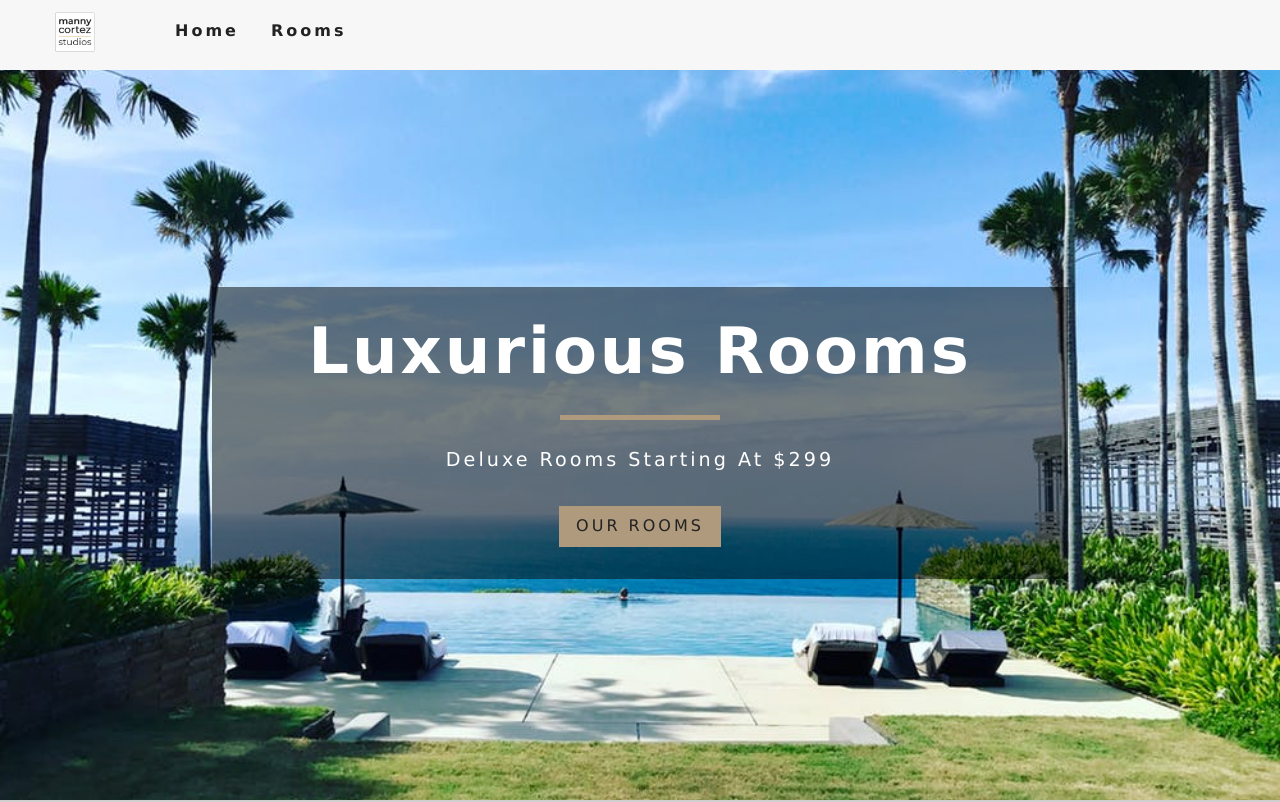
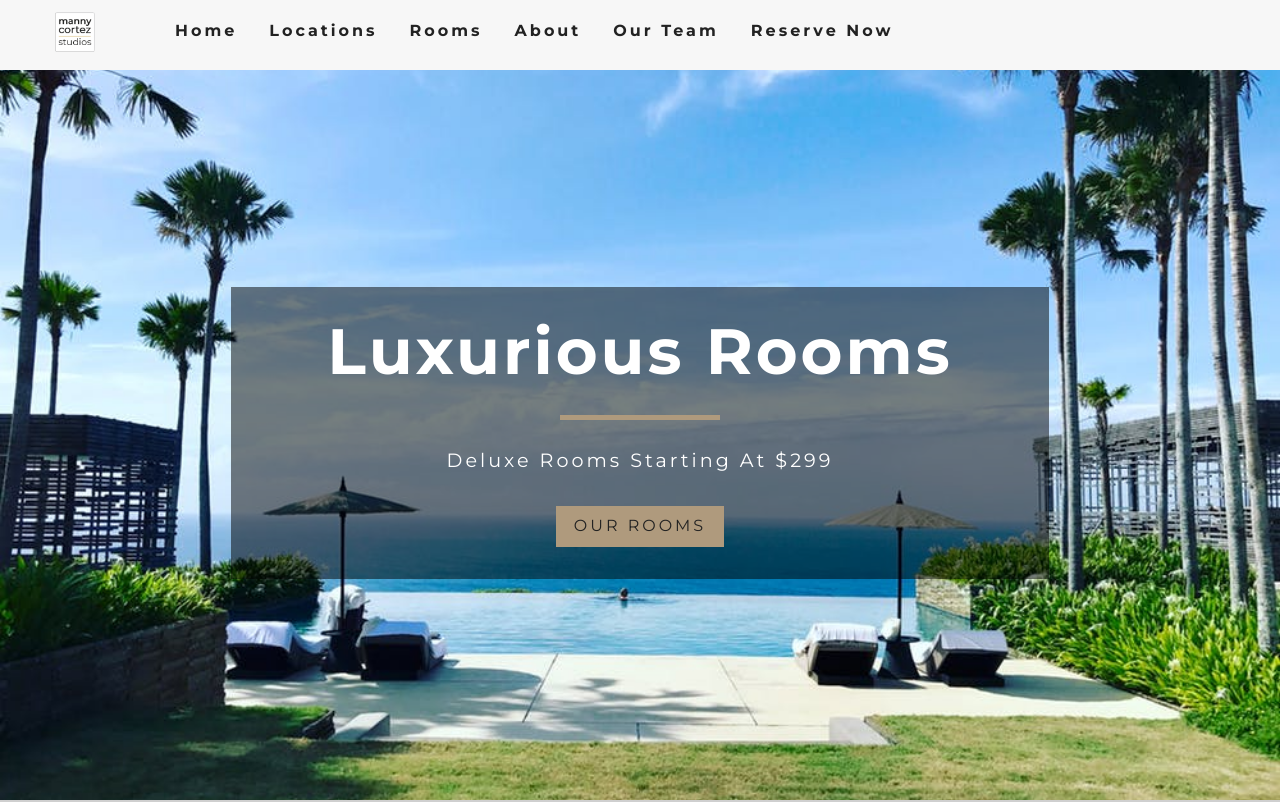
Before and after one commit to mannycortez/Real-Estate-App, a React (Create React App) app: page / in a window 1280 px wide. Shown: the top 802 px of the page. Built offline with nearby package versions, Linux system fonts and the light colour scheme.

Commit message:
Added 'comingsoon' page and changed body font to Montserrat

```diff
--- a/public/index.html
+++ b/public/index.html
@@ -5,8 +5,9 @@
     <link rel="shortcut icon" href="%PUBLIC_URL%/favicon.ico" />
     <meta name="viewport" content="width=device-width, initial-scale=1" />
     <meta name="theme-color" content="#000000" />
-    <link rel="apple-touch-icon" href="logo192.png" />
+    <link rel="manny-icon" href="logo.png" />
     <link rel="manifest" href="%PUBLIC_URL%/manifest.json" />
+    <link href="https://fonts.googleapis.com/css?family=Montserrat:400,700&display=swap" rel="stylesheet">
 
     <title>Manny's Real Estate App</title>
   </head>
--- a/src/App.css
+++ b/src/App.css
@@ -21,7 +21,7 @@ body {
   padding-top: 66px;
   color: var(--mainBlack);
   background: var(--mainWhite);
-  font-family: Verdana, Geneva, Tahoma, sans-serif;
+  font-family: 'Montserrat', sans-serif;
   line-height: 1.4;
 }
 h1 {
--- a/src/App.js
+++ b/src/App.js
@@ -5,6 +5,7 @@ import Home from './pages/Home'
 import Rooms from './pages/Rooms'
 import SingleRoom from './pages/SingleRoom'
 import Error from './pages/Error'
+import ComingSoon from './pages/ComingSoon'
 
 import { Route, Switch } from 'react-router-dom'
 
@@ -19,6 +20,7 @@ function App() {
       <Route exact path='/rooms/' component={ Rooms } />
       <Route exact path='/rooms/:slug' component={ SingleRoom } />
       <Route component={ Error } />
+      <Route exact path='/comingsoon/' component={ ComingSoon } />
     </Switch>
     </>
   );
--- a/src/components/Navbar.js
+++ b/src/components/Navbar.js
@@ -17,12 +17,14 @@ Component {
         <div className="nav-center">
         <div className="nav-header">
         <Link to="/">
-            <img className="logo" style={{width: "40px", height: "auto"}} src={logo} alt="Manny's Real Estate App" />
+            <img className="logo"
+                 style={{ width: "40px", height: "auto" }}
+                 src={ logo } alt="Manny's Real Estate App" />
         </Link>
         <button
             type="button"
             className="nav-btn"
-            onClick={this.handleToggle}
+            onClick={ this.handleToggle }
         >
         <FaAlignRight className="nav-icon" />
         </button>
@@ -32,10 +34,22 @@ Component {
                 <Link to="/"> Home </Link>
             </li>
             <li>
+                <Link to="/comingsoon"> Locations </Link>
+            </li>
+            <li>
                 <Link to="/rooms"> Rooms </Link>
+            </li>
+            <li>
+                <Link to="/comingsoon"> About </Link>
+            </li>
+            <li>
+                <Link to="/comingsoon"> Our Team </Link>
+            </li>
+            <li>
+                <Link to="/comingsoon"> Reserve Now </Link>
             </li>
         </ul>
         </div>
-        </nav>;
+        </nav>
     }
 }
--- /dev/null
+++ b/src/pages/ComingSoon.js
@@ -0,0 +1,24 @@
+import React from 'react'
+import Hero from '../components/Hero'
+import Banner from '../components/Banner'
+import { Link } from 'react-router-dom'
+import Services from '../components/Services'
+import FeaturedRooms from '../components/FeaturedRooms'
+
+export default function ComingSoon() {
+    return(
+      <>
+        <Hero hero="defaultHero">
+            <Banner title="Coming Soon"
+                    subtitle="This section is under construction">
+              <Link to="/"
+                    className="btn-primary">
+                go home
+              </Link>
+            </Banner>
+        </Hero>
+        <Services />
+        <FeaturedRooms />
+      </>
+    );
+}
```
Also changed, not shown: src/pages/Error.js (+5 -5 lines).
